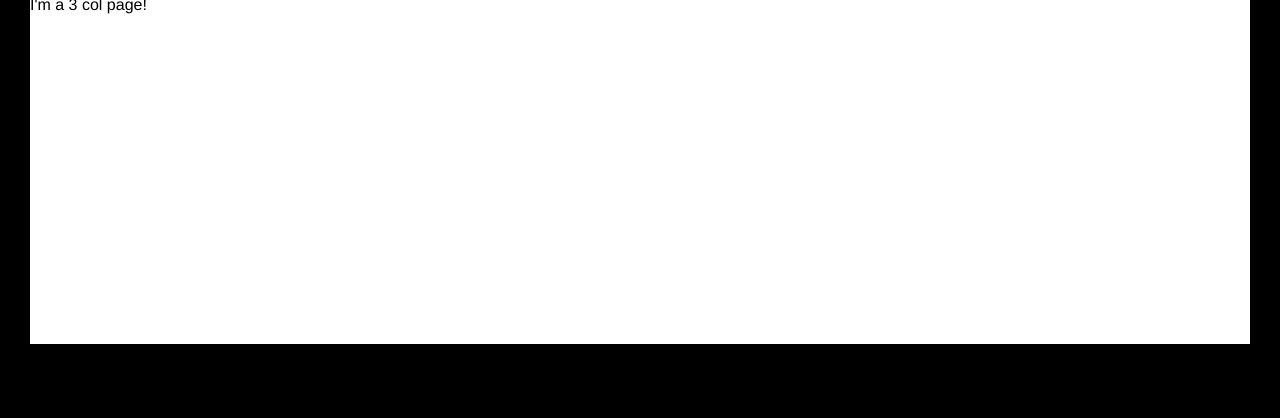
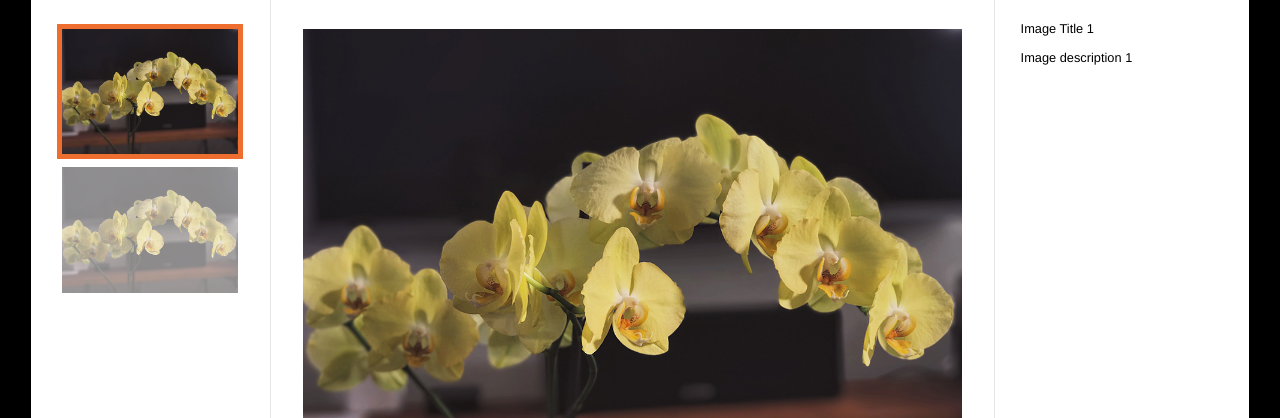
Before and after one commit to Floptart/floptart.github.io, a plain HTML site: page _site/gallery/index.html in a window 1280 px wide. Shown: the part 83-501 px from the top of the page. Drawn offline with Linux system fonts and the light colour scheme.

Commit message:
Added gallery page

```diff
--- a/_site/css/main.css
+++ b/_site/css/main.css
@@ -1,6 +1,6 @@
 /* GLOBAL STYLES */
 html {
-  box-shadow: 0 0 0 30px #000 inset;
+  box-shadow: 0 0 0 31px #000 inset;
   padding: 0 30px;
 }
 body {
@@ -10,7 +10,8 @@ body {
   font-family: helvetica, arial, sans;
 }
 .content-container {
-  flex-grow: 1;
+  display: flex;
+  flex: 1 1 auto;
   padding-top: 10vh;
   width: 100%;
 }
@@ -26,6 +27,7 @@ a {
 }
 p {
   line-height: 1.5;
+  margin: 0.75em 0;
 }
 h2 ~ p {
   font-size: 0.8em;
@@ -202,16 +204,25 @@ h2 ~ p {
   text-align: center;
 }
 .home-callout {
+  display: flex;
+  align-items: center;
   background-color: #000;
   color: #fff;
   padding: 7vh 0;
 }
+.home-callout h3 {
+  color: inherit;
+  margin-top: 1em;
+}
 .callout-title {
+  flex: 1;
   font-size: 5.75vw;
   text-align: right;
   text-transform: uppercase;
 }
 .callout-copy {
+  flex: 0 0 45em;
+  padding: 0 3vw;
   font-size: 0.8rem;
 }
 
@@ -250,3 +261,62 @@ h2 ~ p {
 .bio-copy a {
   color: green;
 }
+
+/*COLUMN STYLES*/
+.col-three {
+  display: flex;
+  flex: 1;
+}
+.col {
+  box-sizing: border-box;
+  padding: 2em;
+}
+.col-three .col ~ .col {
+  border-left: 1px solid rgba(0, 0, 0, 0.1);
+}
+.col-three .col-nav {
+  flex: 0 1 15em;
+}
+.col-three .col-content {
+  flex: 1;
+}
+.col-three .col-aside {
+  flex: 0 1 20em;
+}
+
+/* GALLERY STYLES */
+.gallery-thumbs {
+  height: 90vh;
+  overflow: scroll;
+}
+.gallery-thumbs > div {
+  cursor: pointer;
+}
+.gallery-thumbs img {
+  box-sizing: border-box;
+  box-shadow: 0 0 0 5px transparent;
+  display: inline-block;
+  margin: 0 0 10px;
+  opacity: 0.5;
+  transition: all 0.5s ease-in-out;
+  width: 100%;
+}
+.gallery-thumbs img:hover {
+  opacity: 1;
+}
+.gallery-thumbs .current img {
+  box-shadow: 0 0 0 5px #ed6e2f;
+  opacity: 1;
+}
+.gallery-photo {
+  position: relative;
+}
+.gallery-photo img {
+  width: 100%;
+}
+.gallery-info {
+  font-size: 0.8rem;
+}
+.gallery-info h3 {
+  margin-bottom: 1em;
+}
--- a/_site/gallery/index.html
+++ b/_site/gallery/index.html
@@ -11,7 +11,7 @@
   <nav>
     <ul class="header-nav nav-links">
       <li><a href="/">Home</a></li>
-<li><a href="#">Nav 1</a></li>
+<li><a href="/gallery">Gallery</a></li>
 <li><a href="#">Nav 2</a></li>
 <li><a href="#">Nav 3</a></li>
     </ul>
@@ -22,8 +22,27 @@
 </header>
 
     <div class="content-container">
-      I'm a 3 col page!
+      <div class="gallery col-three">
+  <div class="col col-nav gallery-thumbs" id="gallery-thumbs">
+    <div class="current">
+      <img src="/images/small/slide1.jpg" alt="Image title 1">
     </div>
+    <div>
+      <img src="/images/small/slide1.jpg" alt="Image title 2">
+    </div>
+  </div>
+  <div class="col col-content">
+    <div class="gallery-photo" id="gallery-photo">
+      <img src="/images/large/slide1.jpg" alt="Image title 1">
+    </div>
+  </div>
+  <div class="col col-aside gallery-info" id="gallery-info">
+    <h3>Image Title 1</h3>
+    <p>Image description 1</p>
+  </div>
+</div>
+    </div>
+
     <footer class="footer">
   <a class="footer-logo" href="/">
     <img src="/images/logo.png" alt="Learn Enough">
@@ -31,7 +50,7 @@
   <nav>
     <ul class="footer-nav nav-links">
       <li><a href="/">Home</a></li>
-<li><a href="#">Nav 1</a></li>
+<li><a href="/gallery">Gallery</a></li>
 <li><a href="#">Nav 2</a></li>
 <li><a href="#">Nav 3</a></li>
     </ul>
--- a/css/main.css
+++ b/css/main.css
@@ -1,6 +1,6 @@
 /* GLOBAL STYLES */
 html {
-  box-shadow: 0 0 0 30px #000 inset;
+  box-shadow: 0 0 0 31px #000 inset;
   padding: 0 30px;
 }
 body {
@@ -10,7 +10,8 @@ body {
   font-family: helvetica, arial, sans;
 }
 .content-container {
-  flex-grow: 1;
+  display: flex;
+  flex: 1 1 auto;
   padding-top: 10vh;
   width: 100%;
 }
@@ -26,6 +27,7 @@ a {
 }
 p {
   line-height: 1.5;
+  margin: 0.75em 0;
 }
 h2 ~ p {
   font-size: 0.8em;
@@ -202,16 +204,25 @@ h2 ~ p {
   text-align: center;
 }
 .home-callout {
+  display: flex;
+  align-items: center;
   background-color: #000;
   color: #fff;
   padding: 7vh 0;
 }
+.home-callout h3 {
+  color: inherit;
+  margin-top: 1em;
+}
 .callout-title {
+  flex: 1;
   font-size: 5.75vw;
   text-align: right;
   text-transform: uppercase;
 }
 .callout-copy {
+  flex: 0 0 45em;
+  padding: 0 3vw;
   font-size: 0.8rem;
 }
 
@@ -250,3 +261,62 @@ h2 ~ p {
 .bio-copy a {
   color: green;
 }
+
+/*COLUMN STYLES*/
+.col-three {
+  display: flex;
+  flex: 1;
+}
+.col {
+  box-sizing: border-box;
+  padding: 2em;
+}
+.col-three .col ~ .col {
+  border-left: 1px solid rgba(0, 0, 0, 0.1);
+}
+.col-three .col-nav {
+  flex: 0 1 15em;
+}
+.col-three .col-content {
+  flex: 1;
+}
+.col-three .col-aside {
+  flex: 0 1 20em;
+}
+
+/* GALLERY STYLES */
+.gallery-thumbs {
+  height: 90vh;
+  overflow: scroll;
+}
+.gallery-thumbs > div {
+  cursor: pointer;
+}
+.gallery-thumbs img {
+  box-sizing: border-box;
+  box-shadow: 0 0 0 5px transparent;
+  display: inline-block;
+  margin: 0 0 10px;
+  opacity: 0.5;
+  transition: all 0.5s ease-in-out;
+  width: 100%;
+}
+.gallery-thumbs img:hover {
+  opacity: 1;
+}
+.gallery-thumbs .current img {
+  box-shadow: 0 0 0 5px #ed6e2f;
+  opacity: 1;
+}
+.gallery-photo {
+  position: relative;
+}
+.gallery-photo img {
+  width: 100%;
+}
+.gallery-info {
+  font-size: 0.8rem;
+}
+.gallery-info h3 {
+  margin-bottom: 1em;
+}
```
Also changed, not shown: _includes/nav-links.html (+1 -1 lines), _layouts/default.html (+1 -0 lines), _site/index.html (+5 -2 lines), gallery/index.html (+19 -1 lines), index.html (+2 -0 lines), _site/images/large/slide1.jpg (added), _site/images/small/slide1.jpg (added), images/large/slide1.jpg (added), images/small/slide1.jpg (added).
